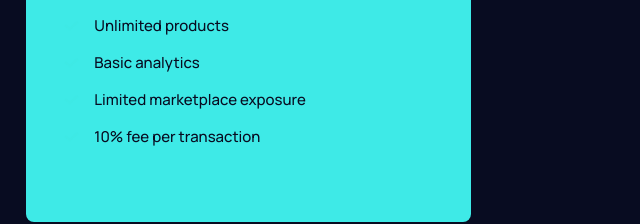
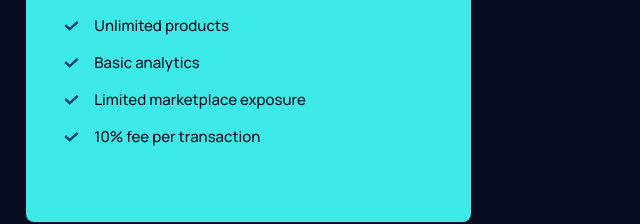
Before and after one commit to smit-lab/maker-pre-lauch-page, a website built with Vite: page index.html in a window 1280 px wide. Shown: the part 1856-2080 px from the top of the page, 629-1269 px from the left. Built offline with nearby package versions, Linux system fonts and the light colour scheme.

Commit message:
Update style.css

```diff
--- a/style.css
+++ b/style.css
@@ -314,7 +314,7 @@ a {
 }
 
 .price-benefits--paid::before {
-  background-image: url(./assets/icon-check copy.svg);
+  background-image: url(./assets/icon-check-copy.svg);
 }
 
 .price-box__heading {
```
